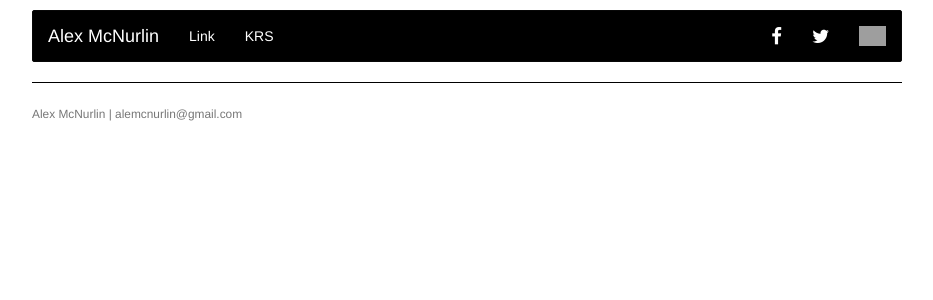
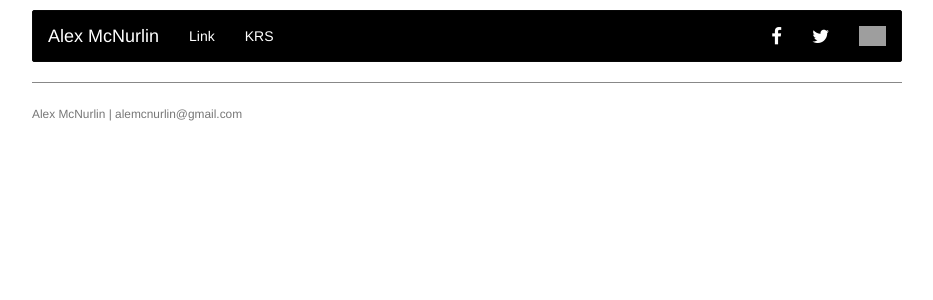
Before and after one commit to alexmcnurlin/alexmcnurlin.github.io, a Jekyll site: the page built from krs.html, in a window 1280 px wide. Shown: the top 300 px of the page, without its empty margins (173-1106 px from the left). Built offline with Jekyll 4.4.1, drawn with Linux system fonts in a browser that asks for light colours; nearby versions of some CDN libraries; Markdown is read by kramdown in place of the engine named in the settings; grey boxes are pictures that could not be loaded.

Commit message:
change footer divider from black to grey

```diff
--- a/css/new.css
+++ b/css/new.css
@@ -35,5 +35,5 @@ border-radius: 2px;
 }
 
 footer > hr {
-    border-top: 1px solid #000
+    border-top: 1px solid #888;
 }
```
